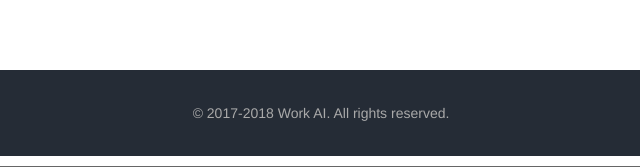
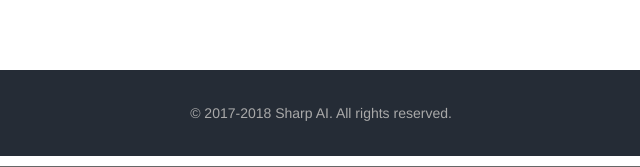
Before and after one commit to SharpAI/product.intro, a plain HTML site: page related.html in a window 1280 px wide. Shown: the part 1719-1886 px from the top of the page, 319-959 px from the left. Drawn offline with Linux system fonts and the light colour scheme; a script that the page names is missing.

Commit message:
界面微调

```diff
--- a/related.html
+++ b/related.html
@@ -134,7 +134,7 @@
 <!-- footer部分 -->
 <div class="row">
     <div class="footer col-lg-12 col-md-12 col-sm-12 col-xs-12">
-        <p class="footer-p">&copy; 2017-2018 Work AI. All rights reserved.</p>
+        <p class="footer-p">&copy; 2017-2018 Sharp AI. All rights reserved.</p>
     </div>
 </div>
 <script>
```
Also changed, not shown: help.html (+1 -1 lines), css/sharp-index.css (line endings or trailing spaces).
